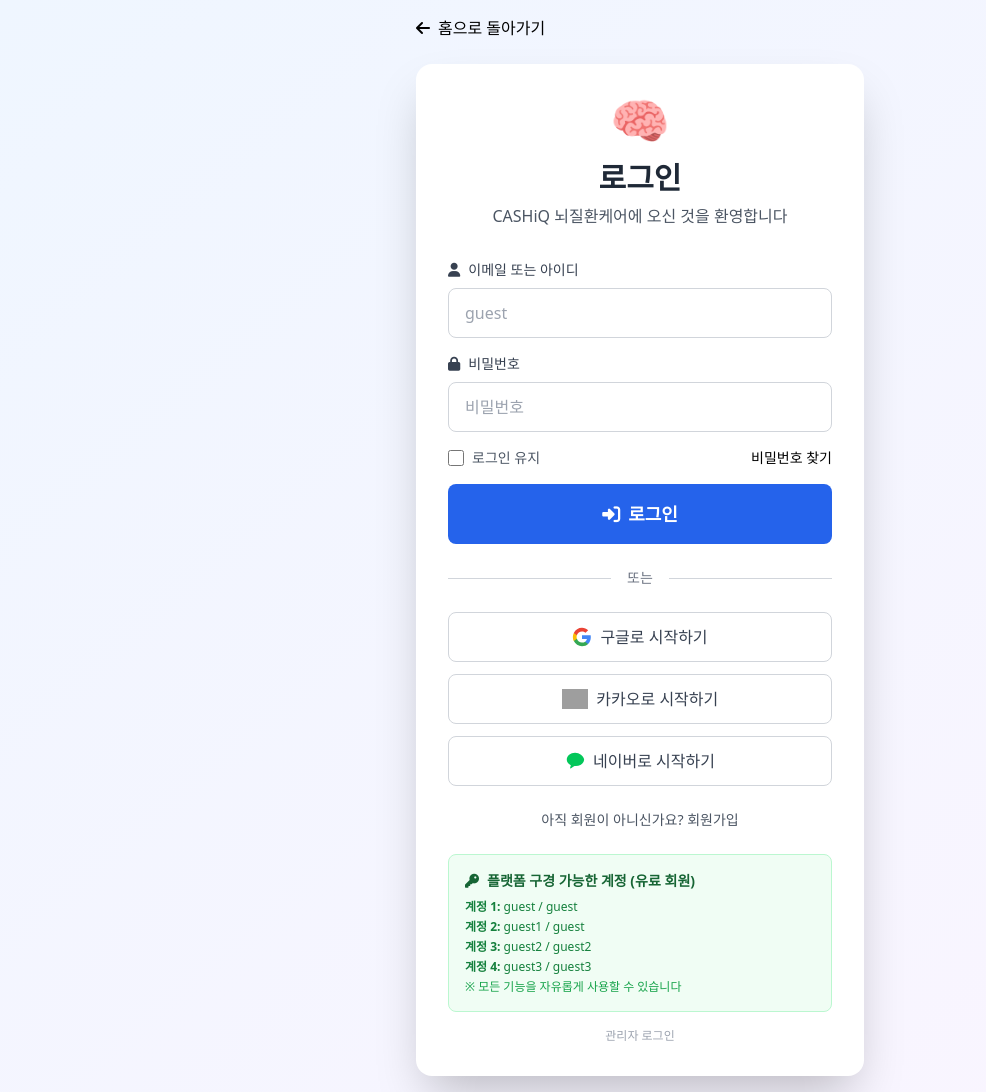
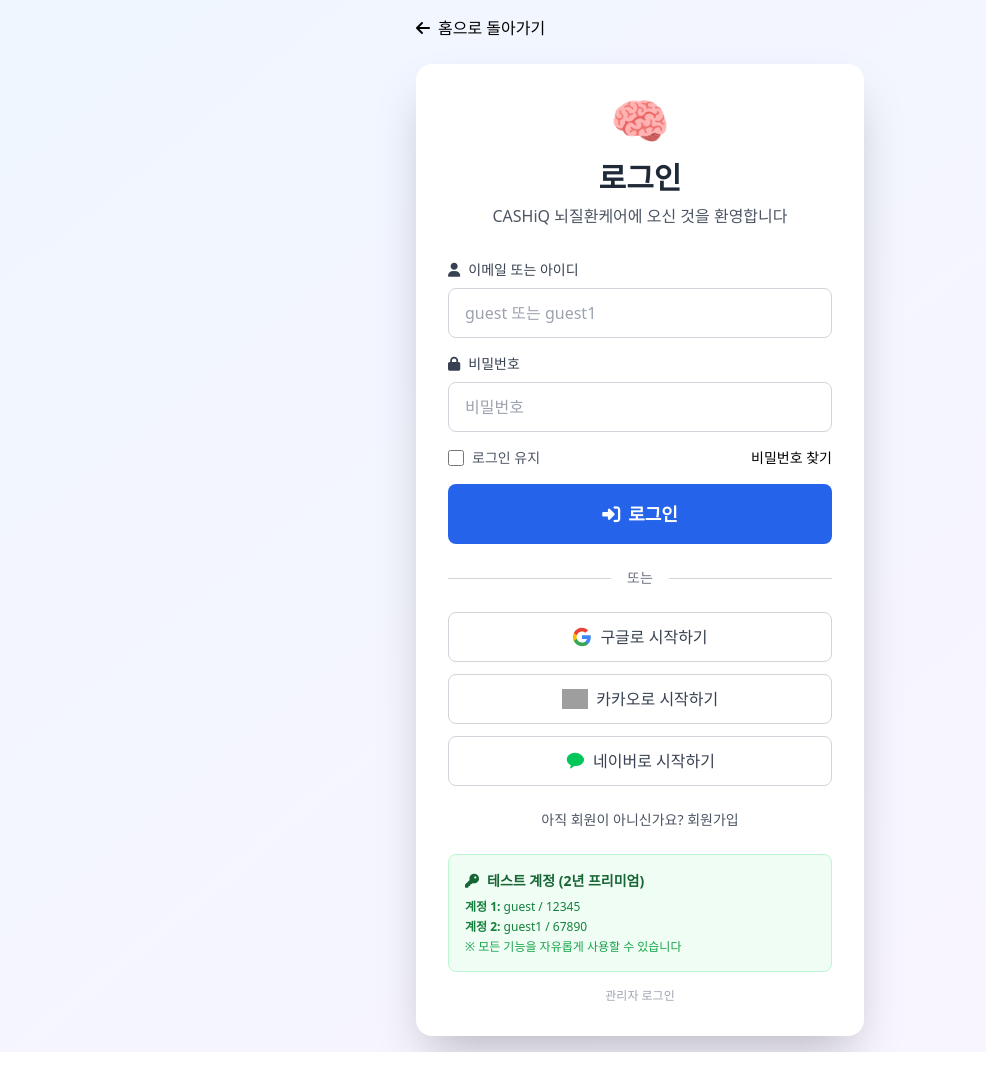
Before and after one commit to langsb16-collab/care-day, a plain HTML site: page auth/login.html in a window 1280 px wide. Shown: the whole page, without its empty margins (0-986 px from the left). After the commit the page ends 1052 px from the top, so only its background shows below. Drawn offline with nearby package versions, Linux system fonts and the light colour scheme; grey boxes are pictures that could not be loaded.

Commit message:
fix(auth): Update guest account passwords for security
- guest password: guest → 12345
- guest1 password: guest → 67890
- Both accounts are 2-year premium members
- Full platform access enabled
- Update login page with new credentials

Test accounts:
- guest / 12345 (2-year premium) ✅
- guest1 / 67890 (2-year premium) ✅

```diff
--- a/auth/login.html
+++ b/auth/login.html
@@ -40,7 +40,7 @@
                         autocomplete="username"
                         required
                         class="w-full px-4 py-3 border border-gray-300 rounded-lg focus:ring-2 focus:ring-primary focus:border-transparent transition"
-                        placeholder="guest"
+                        placeholder="guest 또는 guest1"
                     >
                 </div>
 
@@ -127,13 +127,11 @@
             <!-- Test Account Info -->
             <div class="bg-green-50 border border-green-200 rounded-lg p-4 mt-6">
                 <h4 class="text-sm font-bold text-green-800 mb-2 flex items-center">
-                    <i class="fas fa-key mr-2"></i>플랫폼 구경 가능한 계정 (유료 회원)
+                    <i class="fas fa-key mr-2"></i>테스트 계정 (2년 프리미엄)
                 </h4>
                 <div class="text-xs text-green-700 space-y-1">
-                    <p><strong>계정 1:</strong> guest / guest</p>
-                    <p><strong>계정 2:</strong> guest1 / guest</p>
-                    <p><strong>계정 3:</strong> guest2 / guest2</p>
-                    <p><strong>계정 4:</strong> guest3 / guest3</p>
+                    <p><strong>계정 1:</strong> guest / 12345</p>
+                    <p><strong>계정 2:</strong> guest1 / 67890</p>
                     <p class="text-green-600 mt-2">※ 모든 기능을 자유롭게 사용할 수 있습니다</p>
                 </div>
             </div>
--- a/js/init-test-accounts.js
+++ b/js/init-test-accounts.js
@@ -13,7 +13,7 @@
                 id: 1,
                 username: 'guest',
                 email: 'guest@cashiq.org',
-                password: 'guest',
+                password: '12345',
                 name: '게스트',
                 phone: '010-0000-0001',
                 type: 'paid',
@@ -30,7 +30,7 @@
                 id: 2,
                 username: 'guest1',
                 email: 'guest1@cashiq.org',
-                password: 'guest',
+                password: '67890',
                 name: '게스트1',
                 phone: '010-0000-0002',
                 type: 'paid',
```
